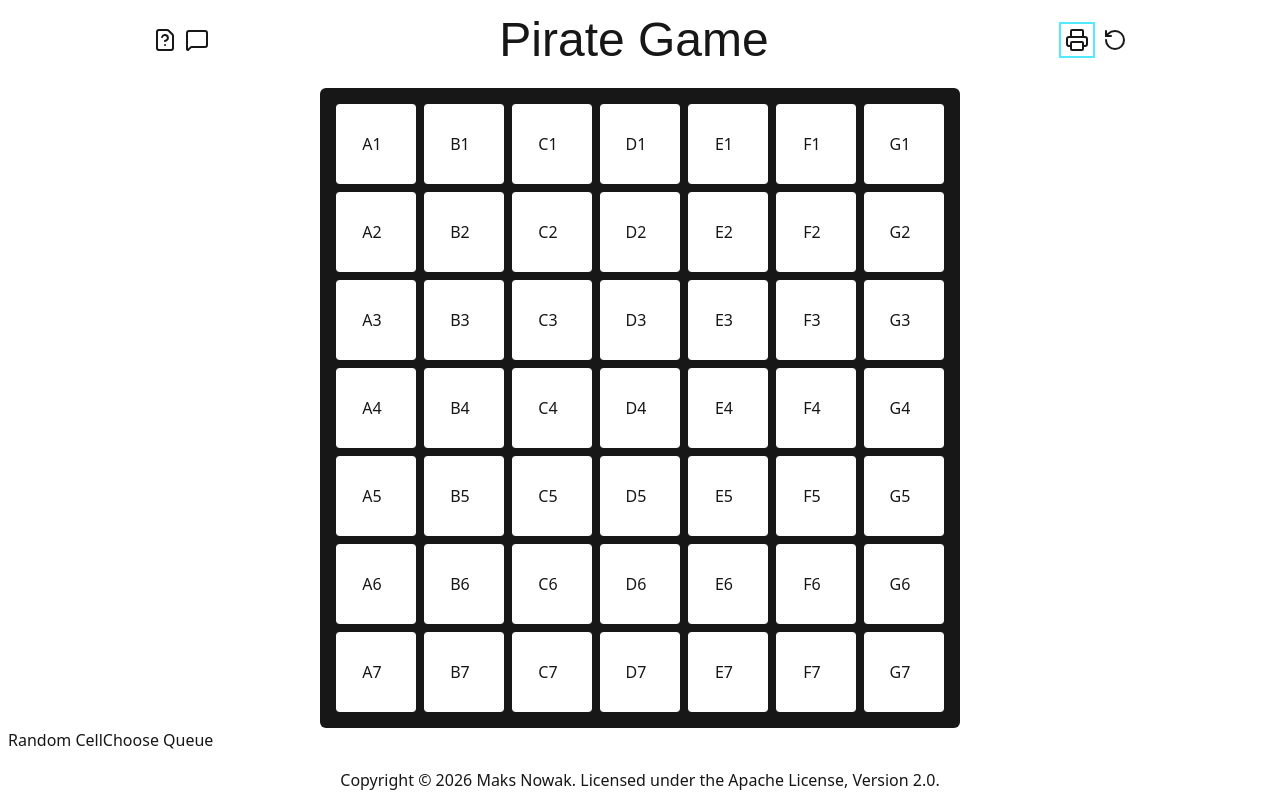
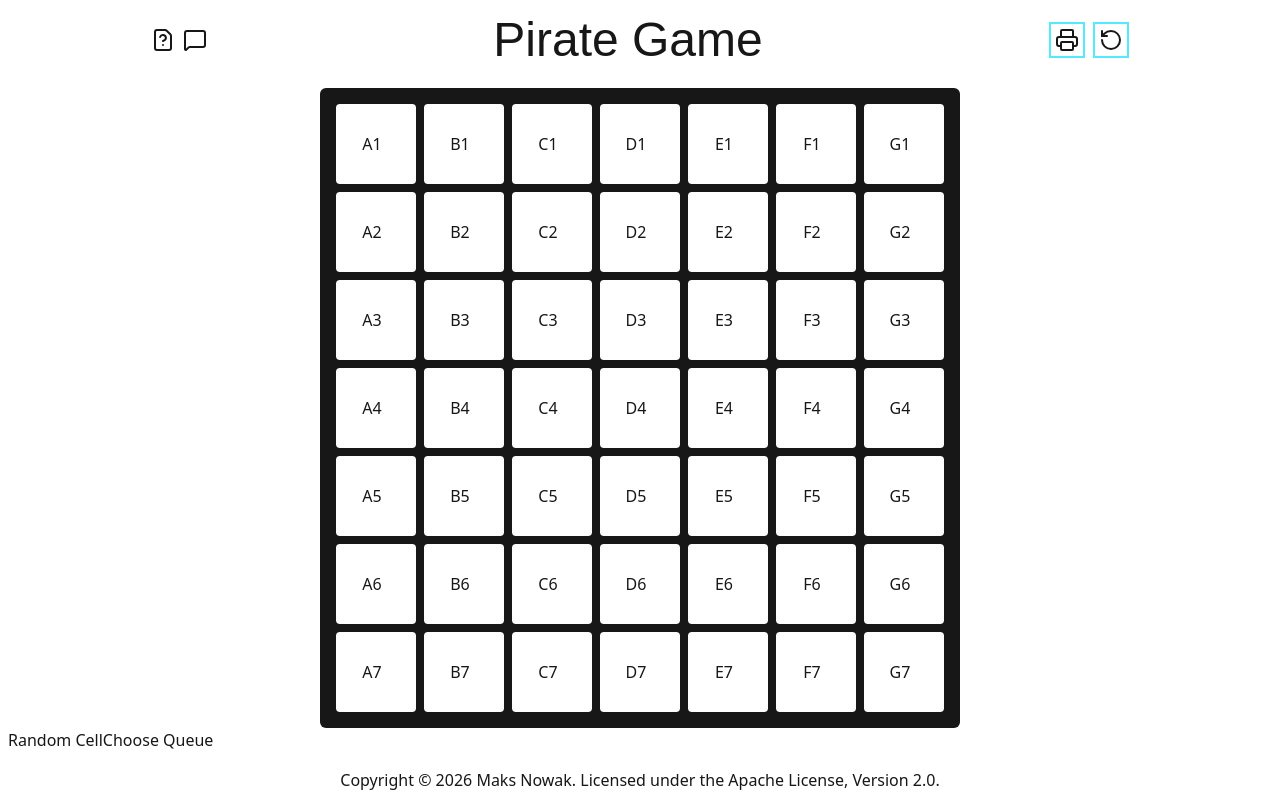
Before and after one commit to f2reninj5/Pirate-Game, a Next.js app: page / in a window 1280 px wide. Built offline with nearby package versions, Linux system fonts and the light colour scheme; a web font is replaced by a local one.

Commit message:
Update reset dialog

```diff
--- a/src/component/reset-dialog.tsx
+++ b/src/component/reset-dialog.tsx
@@ -2,7 +2,9 @@
 import * as RadixDialog from "@radix-ui/react-dialog";
 import { RotateCcw } from "lucide-react";
 import { useContext } from "react";
+import Button from "@/component/ui/button";
 import Dialog from "@/component/ui/dialog";
+import IconButton from "@/component/ui/icon-button";
 import { GameContext } from "@/context/game-context";
 
 export default function ResetDialog() {
@@ -11,20 +13,11 @@ export default function ResetDialog() {
   const { gameDispatch } = gameContext;
 
   return (
-    <Dialog
-      trigger={
-        <button type="button">
-          <RotateCcw />
-        </button>
-      }
-      title="Reset"
-    >
+    <Dialog trigger={<IconButton icon={RotateCcw} />} title="Reset">
       <div className="flex flex-1 flex-col justify-around items-center">
         <h2>Are you sure?</h2>
         <RadixDialog.Close asChild>
-          <button type="button" onClick={() => gameDispatch({ type: "reset" })}>
-            Reset
-          </button>
+          <Button onClick={() => gameDispatch({ type: "reset" })}>Reset</Button>
         </RadixDialog.Close>
       </div>
     </Dialog>
```
